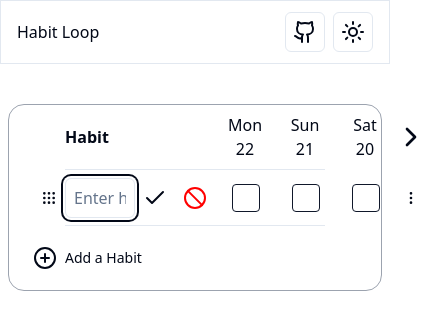
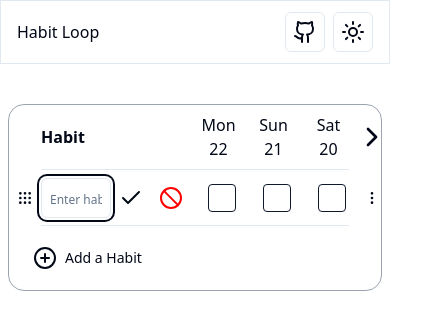
Before and after one commit to pursuance/habit-loop, a React (Vite) app: page / in a window 390 px wide. Both pictures are taken after a click on the button "Click Here to start tracking your first habit". Shown: the top 330 px of the page, 427 px wide, since content can reach past the window. Built offline with nearby package versions, Linux system fonts and the light colour scheme.

Commit message:
Improved mobile layout

```diff
--- a/src/components/ChangeHabitNameField.tsx
+++ b/src/components/ChangeHabitNameField.tsx
@@ -59,7 +59,7 @@ export function ChangeHabitNameField({ habit }: Props) {
             render={({ field }) => (
               <FormItem>
                 <FormControl>
-                  <Input id={id} placeholder="Enter habit name..." {...field} className="text-base px-2"/>
+                  <Input id={id} placeholder="Enter habit name..." {...field} className="text-base px-2 placeholder:text-xs md:placeholder:text-base"/>
                 </FormControl>
               </FormItem>
             )}
--- a/src/components/FirstHabitButton.tsx
+++ b/src/components/FirstHabitButton.tsx
@@ -10,7 +10,7 @@ export function FirstHabitButton() {
     <Button
       onClick={() => addHabit()}
       variant='outline'
-      className="flex flex-col h-58 w-96 gap-6 rounded-small"
+      className="flex flex-col h-64 md:h-58 w-full md:w-96 gap-6 rounded-small"
     >
       <CirclePlus className="h-16 w-16" />
       Click Here to start tracking your first habit
--- a/src/components/HabitLoopCodeBlock.tsx
+++ b/src/components/HabitLoopCodeBlock.tsx
@@ -4,8 +4,8 @@ export function HabitLoopCodeBlock() {
 
   const text =
   `
-    const habitLoop = (habits: DailyHabits[]) => {
-      return habits.map((habit) => habit + (habit * 0.01))
+    const habitLoop = (dailyHabits) => {
+      return dailyHabits.map((habit) => habit + (habit * 0.01))
     }
 
     //Get 1% Better Every Day!
--- a/src/components/HabitRow.tsx
+++ b/src/components/HabitRow.tsx
@@ -51,7 +51,7 @@ export function HabitRow({ habit, dateList }: RowProps) {
     }
 
     return (
-      <div className='check-column pl-[17px] flex'>
+      <div className='w-[55px] md:w-[60px] items-center pl-[17px] flex'>
         <Checkbox className='h-7 w-7 self-center' checked={isCompleted()} onCheckedChange={handleCheckedChange} />
       </div>
     )
--- a/src/components/HabitTable.tsx
+++ b/src/components/HabitTable.tsx
@@ -51,7 +51,7 @@ export function HabitTable() {
   } else {
     return (
       <div className='flex flex-col items-center w-auto mx-2 md:w-min md:mx-auto mt-10 border border-gray-400 rounded-2xl'>
-        <div className='flex flex-col w-full px-14'>
+        <div className='flex flex-col w-full px-8 md:px-14'>
           <TableHeader dateList={dateList} />
           <HabitTableBody dateList={dateList} />
         </div>
--- a/src/components/LandingPage.tsx
+++ b/src/components/LandingPage.tsx
@@ -5,7 +5,7 @@ export function LandingPage() {
   return (
     <div className="flex flex-col items-center mt-6">
       <h1 className="font-bold text-4xl">Welcome to Habit Loop!</h1>
-      <div className="flex justify-center mt-16 gap-2">
+      <div className="flex flex-col md:flex-row justify-center mt-16 gap-2">
         <FirstHabitButton />
         <div>
           <HabitLoopCodeBlock />
--- a/src/components/TableHeader.tsx
+++ b/src/components/TableHeader.tsx
@@ -14,7 +14,7 @@ export function TableHeader({ dateList }: Props) {
       <>
         {
           dateList.map((date, index) =>
-            <div className='check-column flex flex-col' key={index}>
+            <div className='w-[55px] md:w-[60px] items-center flex flex-col' key={index}>
               <div>{format(date, 'E')}</div>
               <div>{format(date, 'd')}</div>
             </div>
--- a/src/index.css
+++ b/src/index.css
@@ -66,8 +66,3 @@
     @apply bg-background text-foreground;
   }
 }
-
-.check-column {
-  width: 60px;
-  align-items: center;
-}
```
